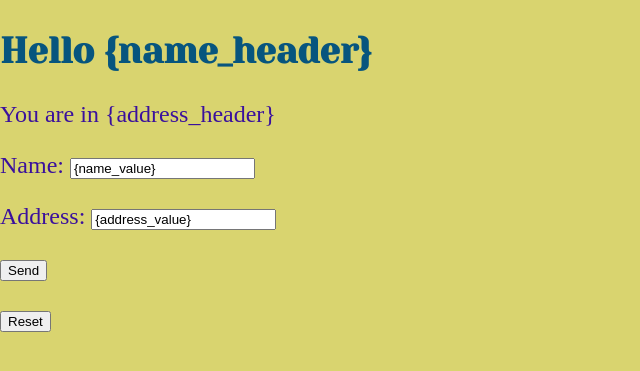
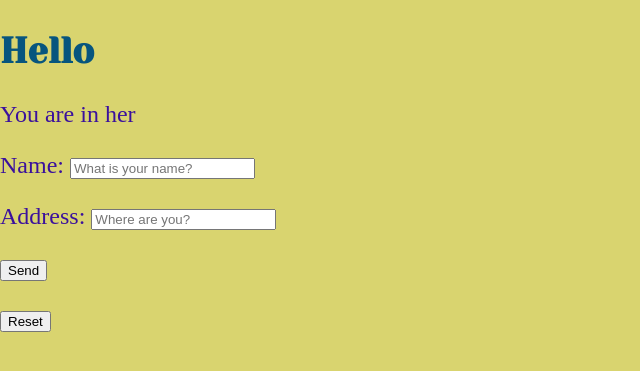
Before and after one commit to ARTSID90/Naksuar, a Django app: page /h/ in a window 1280 px wide. Shown: the part 223-594 px from the top of the page, without its empty margins (0-640 px from the left). Run offline with Django 3.2, Linux system fonts and the light colour scheme.

Commit message:
probably all is well

```diff
--- a/src/applications/hello/templates/hello/index.html
+++ b/src/applications/hello/templates/hello/index.html
@@ -1,17 +1,17 @@
 {% extends "_base.html" %}
 
 {% block main %}
-<h2 id="greeting_display_id">Hello {name_header}</h2>
-<p id="address_display_id">You are in {address_header}</p>
+<h2 id="greeting_display_id">Hello</h2>
+<p id="address_display_id">You are in her</p>
 
 <form action="/h/greet/" method="post">
   <p>
     <label for="name_id">Name:</label>
-    <input id="name_id" name="name" placeholder="What is your name?" type="text" value="{name_value}">
+    <input id="name_id" name="name" placeholder="What is your name?" type="text">
   </p>
   <p>
     <label for="address_id">Address:</label>
-    <input id="address_id" name="address" placeholder="Where are you?" type="text" value="{address_value}">
+    <input id="address_id" name="address" placeholder="Where are you?" type="text">
   </p>
   <p>
     <button id="submit_id" type="submit">Send</button>
--- a/src/handlers/hello.py
+++ b/src/handlers/hello.py
@@ -33,7 +33,7 @@
     hello_html = read_static("hello.html").content.decode()
 
     body = hello_html.format(
-        address_header=request.user.address or "You are in nowhere",
+        address_header=request.user.address or "Hello dude",
         address_value=request.user.address or "",
         name_header=request.user.name or "anonymous",
         name_value=request.user.name or "",
```
Also changed, not shown: tests/functional/test_app_hello.py (+4 -4 lines).
